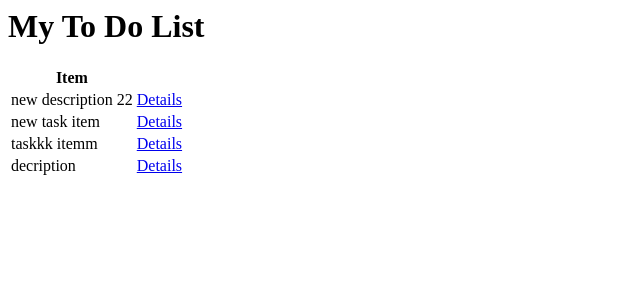
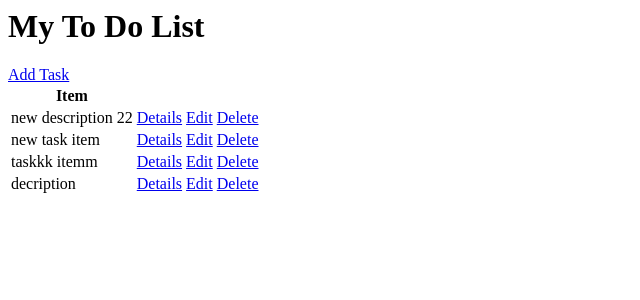
Before and after one commit to Ahmetkcak/todo-app, a Django app: page / in a window 1280 px wide. Shown: the top 300 px of the page, without its empty margins (0-640 px from the left). Run offline with Django 4.2, Linux system fonts and the light colour scheme; data comes from the database, SQL or seed files in the repository; both versions use the stored data as it was after the commit.

Commit message:
add crud operations for task

```diff
--- a/base/admin.py
+++ b/base/admin.py
@@ -1,5 +1,7 @@
 from django.contrib import admin
 from .models import Task
+from .models import TaskList
 # Register your models here.
 
 admin.site.register(Task)
+admin.site.register(TaskList)
--- a/base/models.py
+++ b/base/models.py
@@ -1,19 +1,33 @@
+from asyncio import Task
+
 from django.db import models
 from django.contrib.auth.models import User
+from django.db.models.signals import pre_delete
+from django.dispatch import receiver
+from django.utils import timezone
 
 
 class TaskList(models.Model):
-    id = models.IntegerField(primary_key=True)
+    id = models.AutoField(primary_key=True)
     user = models.ForeignKey(User,on_delete=models.CASCADE,null=True,blank=True)
     createdDate = models.DateTimeField
     updatedDate = models.DateTimeField
     deletedDate = models.DateTimeField
     completionPercentage = models.IntegerField
 
+    def save(self, *args, **kwargs):
+        self.updatedDate = timezone.now()
+        super(TaskList, self).save(*args, **kwargs)
+
+    @receiver(pre_delete, sender=Task)
+    def update_deleted_date(sender, instance, **kwargs):
+        instance.deletedDate = timezone.now()
+        instance.save()
+
 
 
 class Task(models.Model):
-    id = models.IntegerField(primary_key=True)
+    id = models.AutoField(primary_key=True)
     taskListId = models.ForeignKey(TaskList, on_delete=models.CASCADE, null=True, blank=True)
     createdDate = models.DateTimeField(auto_now_add=True)
     updatedDate = models.DateTimeField
@@ -21,6 +35,15 @@ class Task(models.Model):
     description = models.TextField(null=False,blank=False)
     completed = models.BooleanField(default=False)
 
+    def save(self, *args, **kwargs):
+        self.updatedDate = timezone.now()
+        super(Task, self).save(*args, **kwargs)
+
+    @receiver(pre_delete, sender=Task)
+    def update_deleted_date(sender, instance, **kwargs):
+        instance.deletedDate = timezone.now()
+        instance.save()
+
     def __str__(self):
         return self.description
 
--- /dev/null
+++ b/base/templates/base/task_confirm_delete.html
@@ -0,0 +1,6 @@
+<a href="{% url 'tasks' %}">Go Back</a>
+<form method="post">
+    {% csrf_token %}
+    <p>Are your sure you want to delete this task? "{{task}}"</p>
+    <input type="submit" value="Delete"/>
+</form>
--- a/base/templates/base/task_list.html
+++ b/base/templates/base/task_list.html
@@ -1,14 +1,18 @@
 <h1>My To Do List</h1>
+<a href="{% url  'task-create' %}">Add Task</a>
 
 <table>
     <tr>
         <th>Item</th>
+        <th></th>
         <th></th>
     </tr>
     {% for task in tasks %}
     <tr>
         <td>{{task.description}}</td>
         <td><a href="{% url 'task' task.id %}">Details</a></td>
+        <td><a href="{% url 'task-update' task.id %}">Edit</a></td>
+        <td><a href="{% url 'task-delete' task.id %}">Delete</a></td>
     </tr>
     {% empty %}
     <h3>No items in list</h3>
--- a/base/urls.py
+++ b/base/urls.py
@@ -1,7 +1,10 @@
 from django.urls import path
-from .views import TaskList, TaskDetail
+from .views import TaskList, TaskDetail, TaskCreate, TaskUpdate, DeleteView
 
 urlpatterns = [
     path('', TaskList.as_view(), name='tasks'),
     path('task/<int:pk>/', TaskDetail.as_view(), name='task'),
+    path('task-create/', TaskCreate.as_view(), name='task-create'),
+    path('task-update/<int:pk>/', TaskUpdate.as_view(), name='task-update'),
+    path('task-delete/<int:pk>/', DeleteView.as_view(), name='task-delete'),
 ]
--- a/base/views.py
+++ b/base/views.py
@@ -1,13 +1,34 @@
 from django.shortcuts import render
 from django.views.generic.list import ListView
 from django.views.generic.detail import DetailView
+from django.views.generic.edit import CreateView, UpdateView, DeleteView
+from django.urls import reverse_lazy
 from .models import Task
+
 
 class TaskList(ListView):
     model = Task
     context_object_name = 'tasks'
 
+
 class TaskDetail(DetailView):
     model = Task
     context_object_name = 'task'
     template_name = 'base/task.html'
+
+
+class TaskCreate(CreateView):
+    model = Task
+    fields = '__all__'
+    success_url = reverse_lazy('tasks')
+
+
+class TaskUpdate(UpdateView):
+    model = Task
+    fields = '__all__'
+    success_url = reverse_lazy('tasks')
+
+class DeleteView(DeleteView):
+    model = Task
+    context_object_name = 'task'
+    success_url = reverse_lazy('tasks')
```
Also changed, not shown: base/templates/base/task_form.html (added, +8 -0 lines), db.sqlite3.
